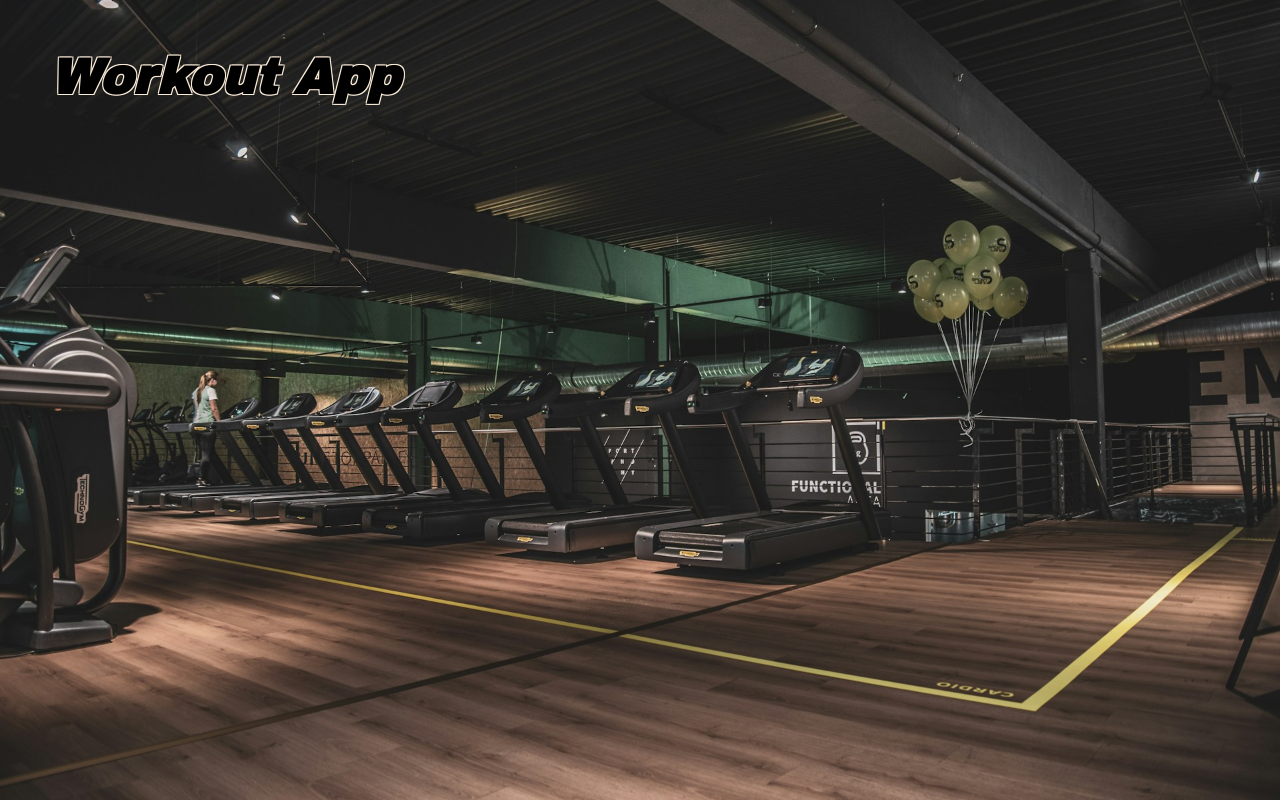
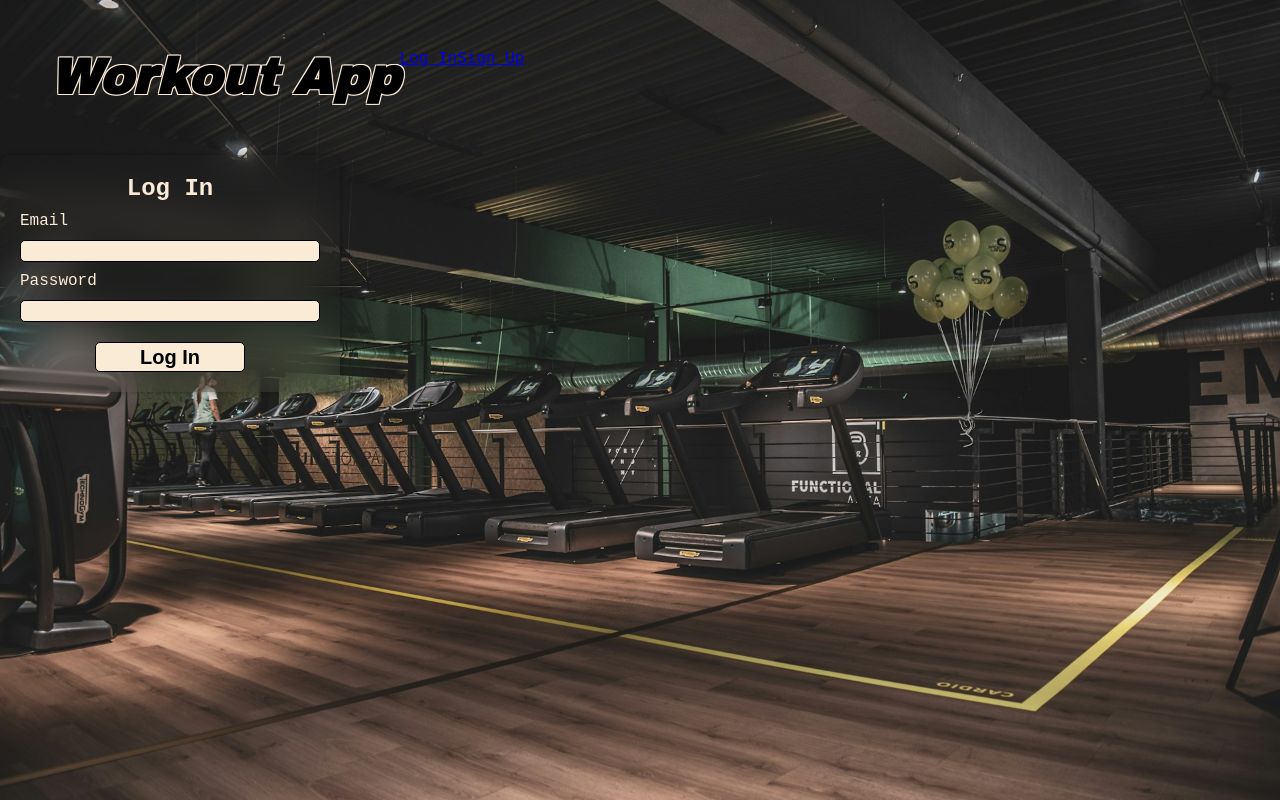
Before and after one commit to Andrij-Kolomijec/Workouts-app, a React (Vite) app in the folder client/: page /login in a window 1280 px wide. Before the commit this address had no page. Built offline with nearby package versions, Linux system fonts and the light colour scheme; a web font is replaced by a local one.

Commit message:
Signup and login routes

```diff
--- a/client/src/App.jsx
+++ b/client/src/App.jsx
@@ -2,6 +2,8 @@ import classes from "./App.module.css";
 import { BrowserRouter, Routes, Route } from "react-router-dom";
 import Home from "./routes/Home";
 import Navbar from "./components/Navbar";
+import Login from "./routes/Login";
+import Signup from "./routes/Signup";
 
 function App() {
   return (
@@ -11,6 +13,8 @@ function App() {
         <div className={classes.pages}>
           <Routes>
             <Route path="/" element={<Home />} />
+            <Route path="/login" element={<Login />} />
+            <Route path="/signup" element={<Signup />} />
           </Routes>
         </div>
       </BrowserRouter>
--- a/client/src/components/Navbar.jsx
+++ b/client/src/components/Navbar.jsx
@@ -8,6 +8,12 @@ export default function Navbar() {
         <Link to="/">
           <h1>Workout App</h1>
         </Link>
+        <nav>
+          <div>
+            <Link to="/login">Log In</Link>
+            <Link to="/signup">Sign Up</Link>
+          </div>
+        </nav>
       </div>
     </header>
   );
--- a/client/src/components/WorkoutDetails.jsx
+++ b/client/src/components/WorkoutDetails.jsx
@@ -1,5 +1,5 @@
 import classes from "./WorkoutDetails.module.css";
-import { useWorkoutsContext } from "../hooks/useWorkoutsCOntext";
+import { useWorkoutsContext } from "../hooks/useWorkoutsContext";
 import { formatDistanceToNow } from "date-fns";
 import PropTypes from "prop-types";
 import bin from "/delete.svg";
@@ -12,9 +12,12 @@ export default function WorkoutDetails({ workout }) {
   const { dispatch } = useWorkoutsContext();
 
   async function handleClick() {
-    const response = await fetch(import.meta.env.VITE_PORT + workout._id, {
-      method: "DELETE",
-    });
+    const response = await fetch(
+      import.meta.env.VITE_PORT_WORKOUTS + workout._id,
+      {
+        method: "DELETE",
+      }
+    );
     const json = await response.json();
     if (response.ok) dispatch({ type: "DELETE_WORKOUT", payload: json });
   }
--- a/client/src/components/WorkoutForm.jsx
+++ b/client/src/components/WorkoutForm.jsx
@@ -1,5 +1,5 @@
 import { useState } from "react";
-import { useWorkoutsContext } from "../hooks/useWorkoutsCOntext";
+import { useWorkoutsContext } from "../hooks/useWorkoutsContext";
 import classes from "./WorkoutForm.module.css";
 
 export default function WorkoutForm() {
@@ -16,7 +16,7 @@ export default function WorkoutForm() {
   async function handleSubmit(e) {
     e.preventDefault();
     const workout = { title, sets, reps, load, notes };
-    const response = await fetch(import.meta.env.VITE_PORT, {
+    const response = await fetch(import.meta.env.VITE_PORT_WORKOUTS, {
       method: "POST",
       body: JSON.stringify(workout),
       headers: { "Content-Type": "application/json" },
--- a/client/src/hooks/useWorkoutsCOntext.jsx
+++ /dev/null
@@ -1,14 +0,0 @@
-import { WorkoutContext } from "../context/WorkoutContext";
-import { useContext } from "react";
-
-export function useWorkoutsContext() {
-  const context = useContext(WorkoutContext);
-
-  if (!context) {
-    throw Error(
-      "useWorkoutContext must be used inside a WorkoutsContextProvider"
-    );
-  }
-
-  return context;
-}
--- a/client/src/routes/Home.jsx
+++ b/client/src/routes/Home.jsx
@@ -1,6 +1,6 @@
 import WorkoutDetails from "../components/WorkoutDetails";
 import WorkoutForm from "../components/WorkoutForm";
-import { useWorkoutsContext } from "../hooks/useWorkoutsCOntext";
+import { useWorkoutsContext } from "../hooks/useWorkoutsContext";
 import classes from "./Home.module.css";
 import { useEffect } from "react";
 
@@ -9,7 +9,7 @@ export default function Home() {
 
   useEffect(() => {
     const fetchWorkouts = async () => {
-      const response = await fetch(import.meta.env.VITE_PORT);
+      const response = await fetch(import.meta.env.VITE_PORT_WORKOUTS);
       const json = await response.json();
 
       if (response.ok) {
--- a/client/src/routes/Home.module.css
+++ b/client/src/routes/Home.module.css
@@ -1,7 +1,7 @@
 .home {
   display: flex;
   justify-content: space-between;
-  margin: 10vh 14vw;
+  margin: 0 14vw;
   gap: 2vw;
 }
 
@@ -10,7 +10,7 @@
   display: flex;
   flex-direction: column;
   gap: 1vh;
-  max-height: 68vh;
+  max-height: 69vh;
   overflow: auto;
 }
 
--- /dev/null
+++ b/client/src/routes/Login.jsx
@@ -0,0 +1,34 @@
+import { useState } from "react";
+import classes from "./Login.module.css";
+
+export default function Login() {
+  const [email, setEmail] = useState("");
+  const [password, setPassword] = useState("");
+
+  const handleSubmit = async (e) => {
+    e.preventDefault();
+
+    console.log(email, password);
+  };
+
+  return (
+    <form className={classes.login} onSubmit={handleSubmit}>
+      <h2>Log In</h2>
+      <label htmlFor="loginEmail">Email</label>
+      <input
+        id="loginEmail"
+        type="email"
+        value={email}
+        onChange={(e) => setEmail(e.target.value)}
+      />
+      <label htmlFor="loginPassword">Password</label>
+      <input
+        id="loginPassword"
+        type="password"
+        value={password}
+        onChange={(e) => setPassword(e.target.value)}
+      />
+      <button>Log In</button>
+    </form>
+  );
+}
--- /dev/null
+++ b/client/src/routes/Login.module.css
@@ -0,0 +1,43 @@
+.login {
+  width: 300px;
+  backdrop-filter: blur(20px);
+  box-shadow: 0 0 4px 1px rgba(0, 0, 0, 0.2);
+  border-radius: 10px;
+  padding: 20px;
+  display: flex;
+  flex-direction: column;
+  gap: 10px;
+  align-self: center;
+}
+
+.login h2 {
+  align-self: center;
+}
+
+.login input {
+  border-radius: 5px;
+  height: 20px;
+  padding: 0 3px;
+  border: 1px solid black;
+  outline: none;
+  background: antiquewhite;
+}
+
+.login button {
+  align-self: center;
+  background-color: antiquewhite;
+  border-radius: 5px;
+  height: 30px;
+  width: 150px;
+  font-weight: bold;
+  font-size: 20px;
+  border: 1px solid;
+  transition: background-color 0.5s ease-in-out, color 0.5s ease-in-out;
+  margin-top: 10px;
+}
+
+.login button:hover {
+  cursor: pointer;
+  background-color: black;
+  color: antiquewhite;
+}
--- /dev/null
+++ b/client/src/routes/Signup.jsx
@@ -0,0 +1,37 @@
+import { useState } from "react";
+import classes from "./Signup.module.css";
+import { useSignup } from "../hooks/useSignup";
+
+export default function Signup() {
+  const [email, setEmail] = useState("");
+  const [password, setPassword] = useState("");
+  const { signup, isLoading, error } = useSignup();
+
+  async function handleSubmit(e) {
+    e.preventDefault();
+
+    await signup(email, password);
+  }
+
+  return (
+    <form className={classes.signup} onSubmit={handleSubmit}>
+      <h2>Sign Up</h2>
+      <label htmlFor="signupEmail">Email</label>
+      <input
+        id="signupEmail"
+        type="email"
+        value={email}
+        onChange={(e) => setEmail(e.target.value)}
+      />
+      <label htmlFor="signupPassword">Password</label>
+      <input
+        id="signupPassword"
+        type="password"
+        value={password}
+        onChange={(e) => setPassword(e.target.value)}
+      />
+      <button disabled={isLoading}>Sign Up</button>
+      {error && <div className={classes.error}>{error}</div>}
+    </form>
+  );
+}
--- /dev/null
+++ b/client/src/routes/Signup.module.css
@@ -0,0 +1,50 @@
+.signup {
+  width: 300px;
+  backdrop-filter: blur(20px);
+  box-shadow: 0 0 4px 1px rgba(0, 0, 0, 0.2);
+  border-radius: 10px;
+  padding: 20px;
+  display: flex;
+  flex-direction: column;
+  gap: 10px;
+  align-self: center;
+}
+
+.signup h2 {
+  align-self: center;
+}
+
+.signup input {
+  border-radius: 5px;
+  height: 20px;
+  padding: 0 3px;
+  border: 1px solid black;
+  outline: none;
+  background: antiquewhite;
+}
+
+.signup button {
+  align-self: center;
+  background-color: antiquewhite;
+  border-radius: 5px;
+  height: 30px;
+  width: 150px;
+  font-weight: bold;
+  font-size: 20px;
+  border: 1px solid;
+  transition: background-color 0.5s ease-in-out, color 0.5s ease-in-out;
+  margin-top: 10px;
+}
+
+.signup button:hover {
+  cursor: pointer;
+  background-color: black;
+  color: antiquewhite;
+}
+
+div.error {
+  margin-top: 10px;
+  color: red;
+  text-align: center;
+  grid-area: auto / span 2;
+}
```
